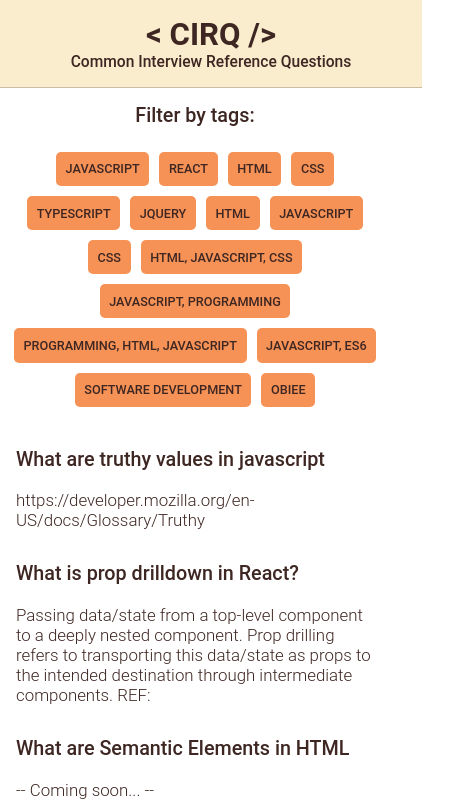
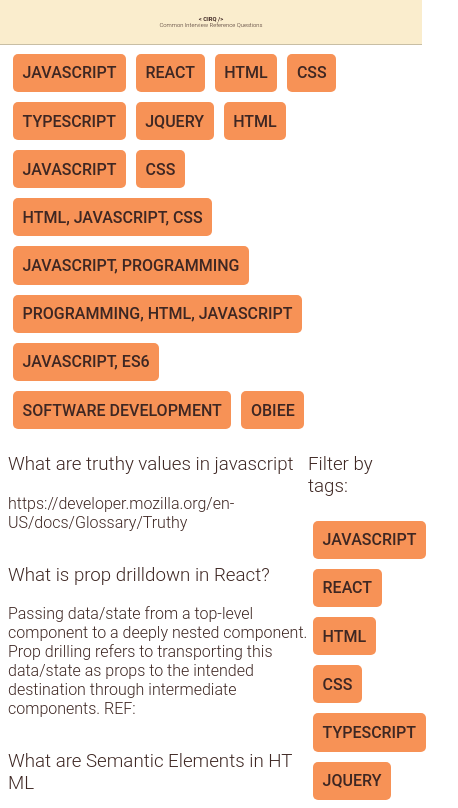
Before and after one commit to cklf537/cirq, a React (Create React App) app: page / in a window 390 px wide. Shown: the top 808 px of the page, 458 px wide, since content can reach past the window. Built offline with nearby package versions, Linux system fonts and the light colour scheme.

Commit message:
responsiveness fixed for 'sm' and 'xl' screens.

```diff
--- a/src/component/header/header.scss
+++ b/src/component/header/header.scss
@@ -1,8 +1,8 @@
+@import '../../scss/breakpoints';
+
+
 $backgroundColor: #faedcd;
 $fontColor: #3e2723;
-
-.appHeader {
-}
 
 .app-heading {
   background-color: $backgroundColor;
@@ -12,18 +12,33 @@ $fontColor: #3e2723;
   border-bottom: solid 1px rgba(0, 0, 0, 0.2);
   position: fixed;
   top: 0px;
+  left:0;
   width: 100%;
+
   h1 {
     margin: 0;
     font-size: 1.5vw;
   }
+
   h2 {
-    // color: #f79256;
     font-size: 1.5vw;
     margin: 0;
   }
 }
 
-:export {
-  fontColor: $fontColor;
+.appHeader{
+  .header-tags{
+    @include sm {
+      display: block;
+      visibility: visible;
+      text-align: center;
+      margin-top: 5rem;
+    }
+
+    @include xl {
+      display: none;
+      visibility: hidden;
+      text-align: center;
+     }
+  }
 }
--- a/src/component/layout/layout.scss
+++ b/src/component/layout/layout.scss
@@ -1,20 +1,95 @@
+@use "sass:map";
+@import '../../scss/variables';
+@import '../../scss/breakpoints';
+
+
 $appBorder: solid 1px #000;
 $contentPadding: 1rem 1rem;
 
-.main-body {
+.main-body{
   display: flex;
 
-  .left-content {
-    // border: $appBorder;
-    width: auto;
-    padding: $contentPadding;
+  @include xl {
+    margin: $app-viewpoer1200-margin;
   }
 
-  .right-content {
-    // border: $appBorder;
-    margin-left: auto;
-    margin-right: 0;
+  .left-content{
+    @include sm{
+      padding: 1.5rem;
+    }
+  }
+
+  .right-content{
     width: 20%;
-    padding: $contentPadding;
+
+    @include sm{
+      display: none;
+      visibility: hidden;
+    }
+
+    @include xl {
+      display: block;
+      visibility: visible;
+    }
   }
 }
+
+
+// @include sm {
+//   .main-body {
+//     display: flex;
+
+//     .left-content {
+//       width: auto;
+//       padding: 1rem;
+//     }
+
+//     .right-content {
+//       display: block;
+//       visibility: visible;
+//       width: 20%
+//     }
+
+//     //   @if map.get($breakpoints, "xs") {
+//     //     .right-content {
+//     //       display: none;
+//     //       visibility: hidden;
+//     //     }
+//     //   }
+
+//     //   @else if map.get($breakpoints, "lg") {
+//     //     .right-content {
+//     //       display: block;
+//     //       visibility: visible;
+//     //     }
+//     //   }
+//     // }
+//   }
+// // }
+
+
+// @include sm {
+//   .main-body {
+//     display: flex;
+
+//     .left-content {
+//       width: auto;
+//       padding: 1rem;
+//     }
+
+//     .right-content {
+//       display: none;
+//       visibility: hidden;
+//       width: 20%
+//     }
+//   }
+// }
+
+// @include lg {
+//   .main-body{
+//     .right-content{
+//       display:block;
+//       visibility: visible;
+//     }
+//   }
+// }
--- a/src/global.scss
+++ b/src/global.scss
@@ -1,121 +1,3 @@
-$none: none;
-$hidden: hidden;
-$block: block;
-
-@font-face {
-  font-family: 'Roboto', sans-serif;
-  src: url('https://fonts.googleapis.com/css2?family=Roboto:wght@100&display=swap');
-  font-weight: normal;
-  font-style: normal;
-}
-
-@font-face {
-  font-family: 'Roboto', sans-serif;
-  src: url('https://fonts.googleapis.com/css2?family=Roboto:wght@100&display=swap');
-  font-weight: thin;
-  font-style: normal;
-}
-
-@font-face {
-  font-family: 'Roboto', sans-serif;
-  src: url('https://fonts.googleapis.com/css2?family=Roboto:ital,wght@1,100&display=swap');
-  font-weight: thin;
-  font-style: italic;
-}
-
-body {
-  font-family: 'Roboto', sans-serif;
-  font-weight: 300;
-  font-style: normal;
-  font-size: medium;
-  margin: 0px;
-  color: #3e2723;
-  h3,
-  h2 {
-    font-family: 'Roboto', sans-serif;
-    font-weight: 500;
-  }
-}
-
-@media only screen and (max-width: 600px) {
-  body {
-    font-size: 2vmax;
-  }
-  .main-body {
-    .right-content {
-      display: $none;
-      visibility: $hidden;
-    }
-  }
-  .appHeader {
-    .header-tags {
-      display: $block;
-      text-align: center;
-      margin-top: 6.5rem;
-    }
-  }
-  .tec-tags {
-    font-size: 1.5vmax;
-  }
-  .app-heading {
-    h1 {
-      font-size: 8vmin;
-    }
-    h2 {
-      font-size: 4vmin;
-    }
-  }
-
-  .main-body {
-    .left-content {
-      max-width: auto;
-    }
-
-    .right-content {
-      max-width: 20%;
-    }
-  }
-}
-
-@media only screen and (min-width: 1200px) {
-  .main-body {
-    margin: auto 15rem;
-    .right-content {
-      display: $block;
-    }
-  }
-  .appHeader {
-    .header-tags {
-      display: $none;
-      visibility: $hidden;
-    }
-  }
-
-  .left-content {
-    margin-top: 12vmin;
-  }
-  .right-content {
-    margin-top: 12vmin;
-  }
-}
-
-@media only screen and (min-width: 768px) {
-  .appHeader {
-    .header-tags {
-      display: $none;
-      visibility: $hidden;
-    }
-  }
-  .app-heading {
-    h1 {
-      font-size: 6vmin;
-    }
-    h2 {
-      font-size: 2vmin;
-    }
-  }
-  .left-content,
-  .right-content {
-    margin-top: 12vmin;
-  }
-}
+@import './scss/variables';
+@import './scss/base';
+@import './scss/breakpoints';
--- /dev/null
+++ b/src/scss/_base.scss
@@ -0,0 +1,53 @@
+@font-face {
+    font-family: $app-font-family;
+    src: url('https://fonts.googleapis.com/css2?family=Roboto:wght@300&display=swap');
+    font-weight: normal;
+    font-style: normal;
+  }
+
+  @font-face {
+    font-family: $app-font-family;
+    src: url('https://fonts.googleapis.com/css2?family=Roboto:wght@100&display=swap');
+    font-weight: thin;
+    font-style: normal;
+  }
+
+  @font-face {
+    font-family: $app-font-family;
+    src: url('https://fonts.googleapis.com/css2?family=Roboto:ital,wght@1,100&display=swap');
+    font-weight: thin;
+    font-style: italic;
+  }
+
+body {
+    font-family: $app-font-family;
+    font-weight: $app-font-weight;
+    font-style: $app-font-style;
+    font-size: $app-font-size;
+    color: $app-text-color;
+    h3,
+    h2 {
+      font-family: $app-font-family;
+      font-weight: 300;
+    }
+  }
+
+  @mixin respond($breakpoint) {
+    @if ($breakpoint == medium) {
+        @media screen and (max-width: 600px) {
+            @content
+        }
+    }
+}
+
+// $colors:(
+//   "primary" : red,
+//   "secondary": blue,
+//   "teritory": green,
+// );
+
+// @each $key, $val in $colors {
+//   .app-#{$key}-color {
+//     background-color: $val
+//   }
+// }
--- /dev/null
+++ b/src/scss/_breakpoints.scss
@@ -0,0 +1,47 @@
+@use "sass:map";
+
+$breakpoints:(
+    "xs": 0,
+    "sm": 600px,
+    "md": 768px,
+    "lg": 992px,
+    "xl": 1200px,
+);
+
+@mixin xs {
+    @media (min-width: map-get($breakpoints, "xs")) {
+        @content;
+    }
+}
+
+@mixin sm {
+    @media (min-width: map-get($breakpoints, "sm")) {
+        @content;
+    }
+}
+
+@mixin md {
+    @media (min-width: map-get($breakpoints, "md")) {
+        @content;
+    }
+}
+
+@mixin lg {
+    @media (min-width: map-get($breakpoints, "lg")) {
+        @content;
+    }
+}
+
+@mixin xl {
+    @media (min-width: map-get($breakpoints, "xl")) {
+        @content;
+    }
+}
+
+@mixin breakpoint($bp) {
+    @media (min-width: $bp) {
+        @content;
+    }
+}
+
+@debug map-get($map: $breakpoints, $key: "xs" )
--- /dev/null
+++ b/src/scss/_variables.scss
@@ -0,0 +1,10 @@
+$app-primary-color: #f79256;
+$app-secondary-color: #fbd1a2;
+$app-text-color: #3e2723;
+
+$app-font-family: 'Roboto', sans-serif;
+$app-font-weight: 300;
+$app-font-style: normal;
+$app-font-size: medium;
+
+$app-viewpoer1200-margin: 8rem;
```
